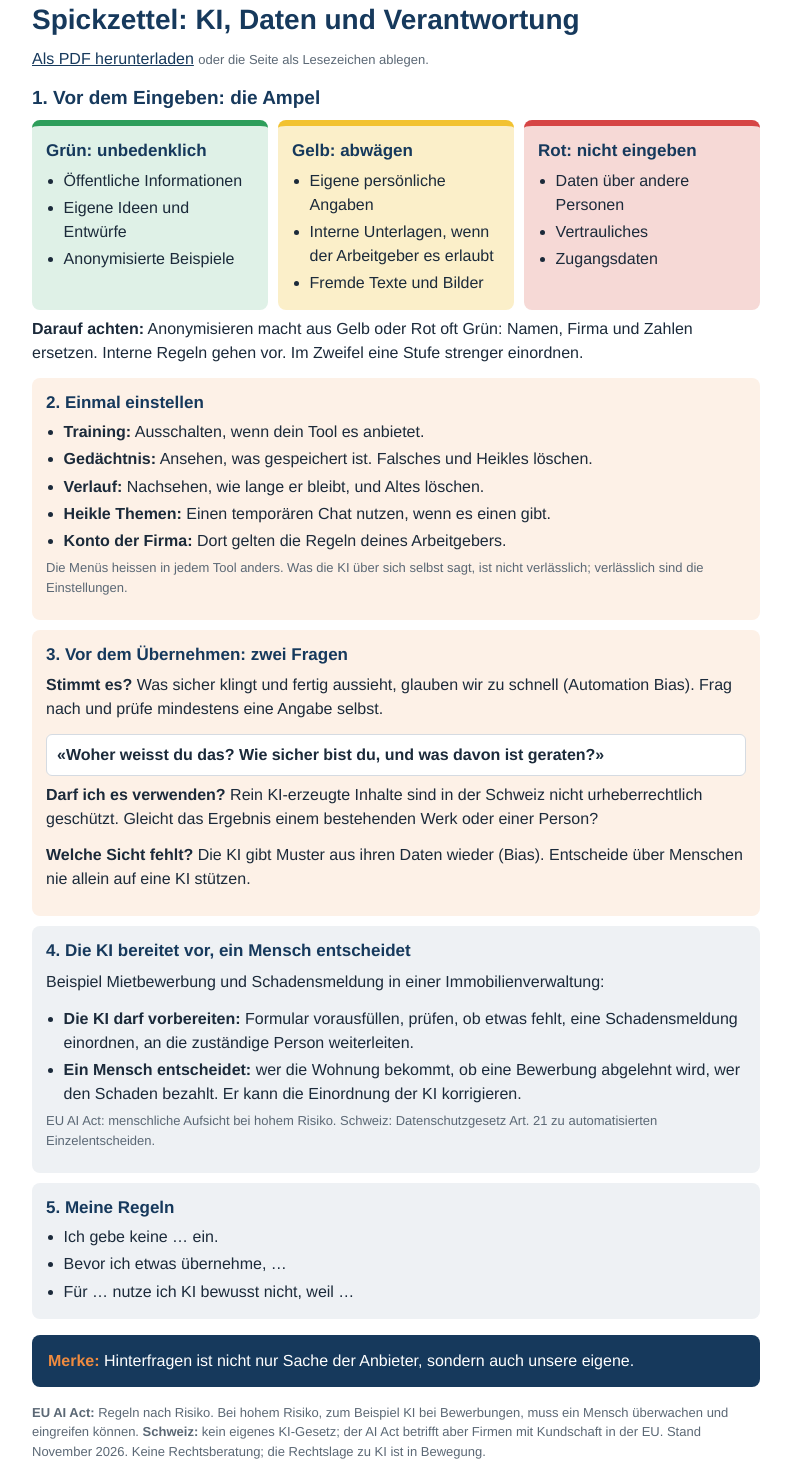
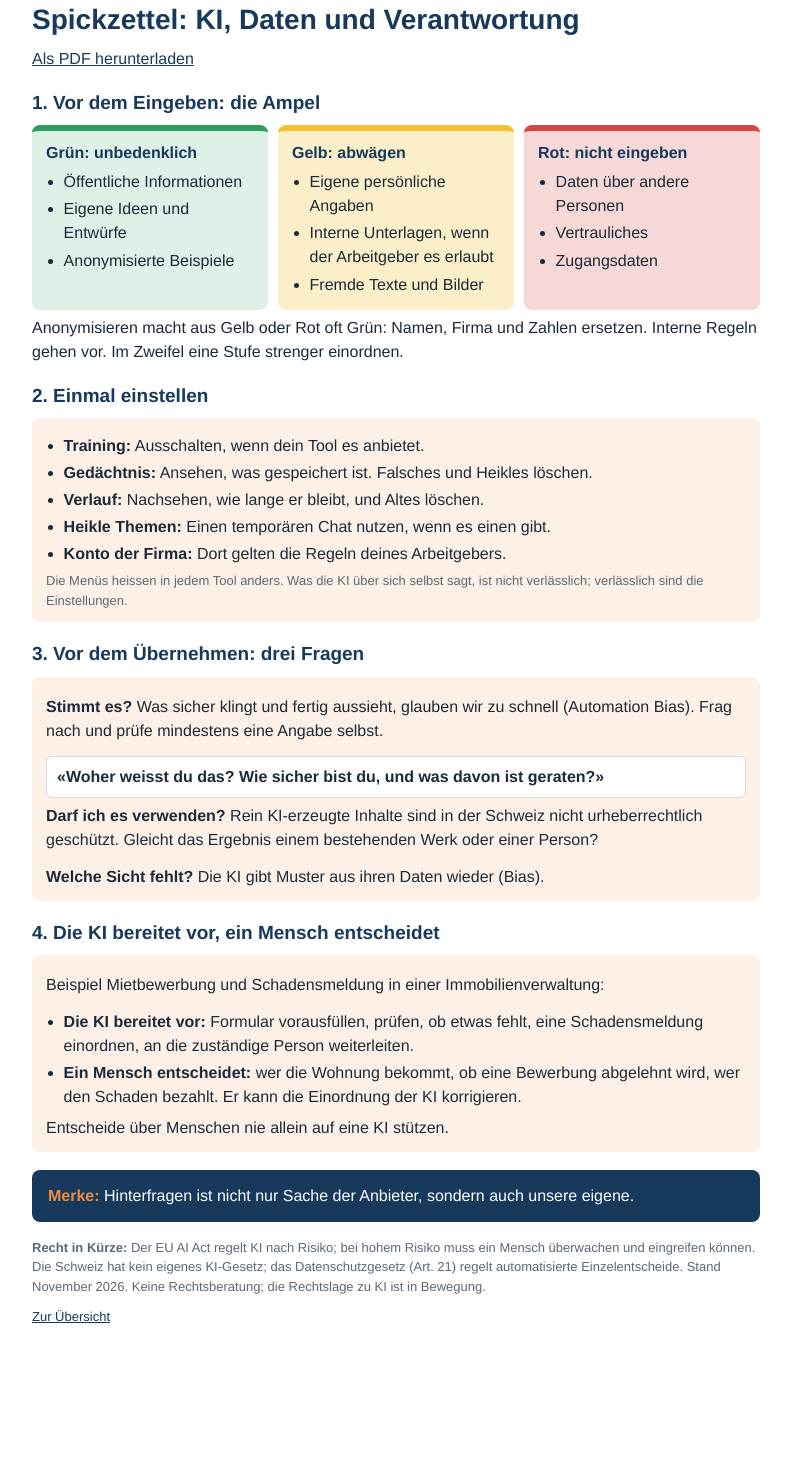
Before and after one commit to silvanadrian/ki-instruktionen-workshop, a plain HTML site: page docs/ampel.html in a window 1280 px wide. Shown: the part 41-1505 px from the top of the page, without its empty margins (244-1035 px from the left). After the commit the page ends 1442 px from the top, so only its background shows below. Drawn offline with Linux system fonts and the light colour scheme.

Commit message:
Workshop 4: Spickzettel aufgeräumt, eigene Regeln entfernt

```diff
--- a/docs/ampel.html
+++ b/docs/ampel.html
@@ -6,35 +6,51 @@
 <title>Spickzettel: KI, Daten und Verantwortung</title>
 <link rel="stylesheet" href="stil.css">
 <style>
-  .karte { border-radius:8px; padding:12px 14px; margin:10px 0; }
-  .karte h2 { font-size:17px; margin:0 0 .3em; }
-  .karte ul { margin:.2em 0; padding-left:1.1em; }
-  .karte li { margin:.2em 0; }
+  section { margin:18px 0; }
+  .karte { background:var(--peach); border-radius:8px; padding:12px 14px; }
+  .karte ul, .farbe ul { margin:.2em 0; padding-left:1.1em; }
+  .karte li, .farbe li { margin:.2em 0; }
+  .karte p:last-child { margin-bottom:0; }
   .ampelreihe { display:grid; grid-template-columns:repeat(3, 1fr); gap:10px; }
-  .ampelreihe .karte { margin:0; border-top:6px solid; }
-  .ampelreihe .gruen { border-color:#2E9E5B; } .ampelreihe .gelb { border-color:#F2C230; } .ampelreihe .rot { border-color:#D64545; }
+  .farbe { border-radius:8px; border-top:6px solid; padding:10px 14px; }
+  .farbe h3 { font-size:16px; margin:0 0 .3em; color:var(--navy); }
+  .farbe.gruen { border-color:#2E9E5B; } .farbe.gelb { border-color:#F2C230; } .farbe.rot { border-color:#D64545; }
   .satz { background:#fff; border:1px solid var(--line); border-radius:6px; padding:8px 10px; margin:.4em 0; font-weight:600; }
   @media (max-width:620px) { .ampelreihe { grid-template-columns:1fr; } }
+
   @page { size:A4; margin:12mm; }
-  @media print { h1 { font-size:20px; } h2, .karte h2 { font-size:13px; } p { margin:.3em 0 .5em; } .karte { padding:8px 10px; margin:7px 0; } .balken { padding:8px 10px; margin:7px 0; } * { -webkit-print-color-adjust:exact; print-color-adjust:exact; } main { padding:0; max-width:none; } body { font-size:10.5px; line-height:1.35; } .klein { font-size:9.5px; } .karte li { margin:.1em 0; } .ampelreihe { gap:7px; } .nichtdrucken { display:none; } .karte, .balken { break-inside:avoid; } }
+  @media print {
+    * { -webkit-print-color-adjust:exact; print-color-adjust:exact; }
+    body { font-size:11px; line-height:1.4; }
+    main { padding:0; max-width:none; }
+    h1 { font-size:20px; }
+    h2 { font-size:14px; }
+    .farbe h3 { font-size:12px; }
+    .klein { font-size:10px; }
+    section { margin:12px 0; break-inside:avoid; }
+    .nichtdrucken { display:none; }
+  }
 </style>
 </head>
 <body>
 <main>
 <div class="kopf">Workshop 4 · Future Work Skills · Modul 5</div>
 <h1>Spickzettel: KI, Daten und Verantwortung</h1>
-<p class="nichtdrucken"><a href="spickzettel-ki-daten-verantwortung.pdf" download>Als PDF herunterladen</a> <span class="klein">oder die Seite als Lesezeichen ablegen.</span></p>
+<p class="nichtdrucken"><a href="spickzettel-ki-daten-verantwortung.pdf" download>Als PDF herunterladen</a></p>
 
+<section>
   <h2>1. Vor dem Eingeben: die Ampel</h2>
   <div class="ampelreihe">
-  <div class="karte gruen"><h2>Grün: unbedenklich</h2><ul><li>Öffentliche Informationen</li><li>Eigene Ideen und Entwürfe</li><li>Anonymisierte Beispiele</li></ul></div>
-  <div class="karte gelb"><h2>Gelb: abwägen</h2><ul><li>Eigene persönliche Angaben</li><li>Interne Unterlagen, wenn der Arbeitgeber es erlaubt</li><li>Fremde Texte und Bilder</li></ul></div>
-  <div class="karte rot"><h2>Rot: nicht eingeben</h2><ul><li>Daten über andere Personen</li><li>Vertrauliches</li><li>Zugangsdaten</li></ul></div>
+    <div class="farbe gruen"><h3>Grün: unbedenklich</h3><ul><li>Öffentliche Informationen</li><li>Eigene Ideen und Entwürfe</li><li>Anonymisierte Beispiele</li></ul></div>
+    <div class="farbe gelb"><h3>Gelb: abwägen</h3><ul><li>Eigene persönliche Angaben</li><li>Interne Unterlagen, wenn der Arbeitgeber es erlaubt</li><li>Fremde Texte und Bilder</li></ul></div>
+    <div class="farbe rot"><h3>Rot: nicht eingeben</h3><ul><li>Daten über andere Personen</li><li>Vertrauliches</li><li>Zugangsdaten</li></ul></div>
   </div>
-<p><b>Darauf achten:</b> Anonymisieren macht aus Gelb oder Rot oft Grün: Namen, Firma und Zahlen ersetzen. Interne Regeln gehen vor. Im Zweifel eine Stufe strenger einordnen.</p>
+  <p>Anonymisieren macht aus Gelb oder Rot oft Grün: Namen, Firma und Zahlen ersetzen. Interne Regeln gehen vor. Im Zweifel eine Stufe strenger einordnen.</p>
+</section>
 
-<div class="karte" style="background:var(--peach)">
+<section>
   <h2>2. Einmal einstellen</h2>
+  <div class="karte">
     <ul>
       <li><b>Training:</b> Ausschalten, wenn dein Tool es anbietet.</li>
       <li><b>Gedächtnis:</b> Ansehen, was gespeichert ist. Falsches und Heikles löschen.</li>
@@ -44,37 +60,33 @@
     </ul>
     <p class="klein">Die Menüs heissen in jedem Tool anders. Was die KI über sich selbst sagt, ist nicht verlässlich; verlässlich sind die Einstellungen.</p>
   </div>
+</section>
 
-<div class="karte" style="background:var(--peach)">
-  <h2>3. Vor dem Übernehmen: zwei Fragen</h2>
+<section>
+  <h2>3. Vor dem Übernehmen: drei Fragen</h2>
+  <div class="karte">
     <p><b>Stimmt es?</b> Was sicher klingt und fertig aussieht, glauben wir zu schnell (Automation Bias). Frag nach und prüfe mindestens eine Angabe selbst.</p>
     <div class="satz">«Woher weisst du das? Wie sicher bist du, und was davon ist geraten?»</div>
     <p><b>Darf ich es verwenden?</b> Rein KI-erzeugte Inhalte sind in der Schweiz nicht urheberrechtlich geschützt. Gleicht das Ergebnis einem bestehenden Werk oder einer Person?</p>
-  <p><b>Welche Sicht fehlt?</b> Die KI gibt Muster aus ihren Daten wieder (Bias). Entscheide über Menschen nie allein auf eine KI stützen.</p>
+    <p><b>Welche Sicht fehlt?</b> Die KI gibt Muster aus ihren Daten wieder (Bias).</p>
   </div>
+</section>
 
-<div class="karte" style="background:var(--grey)">
+<section>
   <h2>4. Die KI bereitet vor, ein Mensch entscheidet</h2>
+  <div class="karte">
     <p>Beispiel Mietbewerbung und Schadensmeldung in einer Immobilienverwaltung:</p>
     <ul>
-    <li><b>Die KI darf vorbereiten:</b> Formular vorausfüllen, prüfen, ob etwas fehlt, eine Schadensmeldung einordnen, an die zuständige Person weiterleiten.</li>
+      <li><b>Die KI bereitet vor:</b> Formular vorausfüllen, prüfen, ob etwas fehlt, eine Schadensmeldung einordnen, an die zuständige Person weiterleiten.</li>
       <li><b>Ein Mensch entscheidet:</b> wer die Wohnung bekommt, ob eine Bewerbung abgelehnt wird, wer den Schaden bezahlt. Er kann die Einordnung der KI korrigieren.</li>
     </ul>
-  <p class="klein">EU AI Act: menschliche Aufsicht bei hohem Risiko. Schweiz: Datenschutzgesetz Art. 21 zu automatisierten Einzelentscheiden.</p>
+    <p>Entscheide über Menschen nie allein auf eine KI stützen.</p>
   </div>
-
-<div class="karte" style="background:var(--grey)">
-  <h2>5. Meine Regeln</h2>
-  <ul>
-    <li>Ich gebe keine … ein.</li>
-    <li>Bevor ich etwas übernehme, …</li>
-    <li>Für … nutze ich KI bewusst nicht, weil …</li>
-  </ul>
-</div>
+</section>
 
 <div class="balken"><b>Merke:</b> Hinterfragen ist nicht nur Sache der Anbieter, sondern auch unsere eigene.</div>
 
-<p class="klein"><b>EU AI Act:</b> Regeln nach Risiko. Bei hohem Risiko, zum Beispiel KI bei Bewerbungen, muss ein Mensch überwachen und eingreifen können. <b>Schweiz:</b> kein eigenes KI-Gesetz; der AI Act betrifft aber Firmen mit Kundschaft in der EU. Stand November 2026. Keine Rechtsberatung; die Rechtslage zu KI ist in Bewegung.</p>
+<p class="klein"><b>Recht in Kürze:</b> Der EU AI Act regelt KI nach Risiko; bei hohem Risiko muss ein Mensch überwachen und eingreifen können. Die Schweiz hat kein eigenes KI-Gesetz; das Datenschutzgesetz (Art. 21) regelt automatisierte Einzelentscheide. Stand November 2026. Keine Rechtsberatung; die Rechtslage zu KI ist in Bewegung.</p>
 
 <p class="klein nichtdrucken"><a href="index.html">Zur Übersicht</a></p>
 </main>
--- a/docs/stil.css
+++ b/docs/stil.css
@@ -23,13 +23,7 @@ pre { background:var(--navy); color:#fff; padding:14px; border-radius:6px; white
 .balken { background:var(--navy); color:#fff; border-radius:8px; padding:14px 16px; margin:16px 0; }
 .balken b { color:var(--orange); }
 .ok { color:var(--ok); font-weight:600; font-size:14px; min-height:1.4em; }
-ul.pruef { list-style:none; padding:0; margin:.4em 0; }
-ul.pruef li { margin:.35em 0; }
 .klein { font-size:13px; color:var(--muted); }
 a { color:var(--navy); }
-.ampel button { padding:6px 10px; font-size:14px; }
 .gruen { background:#dff1e7; } .gelb { background:#fbefc9; } .rot { background:#f6d9d6; }
-.eintrag { border-radius:6px; padding:8px 10px; margin:.4em 0; display:flex; justify-content:space-between; gap:8px; align-items:center; flex-wrap:wrap; background:#fff; border:1px solid var(--line); }
-.eintrag.gruen { background:#dff1e7; } .eintrag.gelb { background:#fbefc9; } .eintrag.rot { background:#f6d9d6; }
-.eintrag span { flex:1 1 180px; }
-@media (max-width:520px) { h1 { font-size:23px; } button { width:100%; } .ampel button, .eintrag button { width:auto; flex:1 1 auto; } .eintrag span { flex:1 1 100%; } }
+@media (max-width:520px) { h1 { font-size:23px; } button { width:100%; } }
```
Also changed, not shown: 1 other file. Lines whose indentation alone changed are shown as unchanged.
